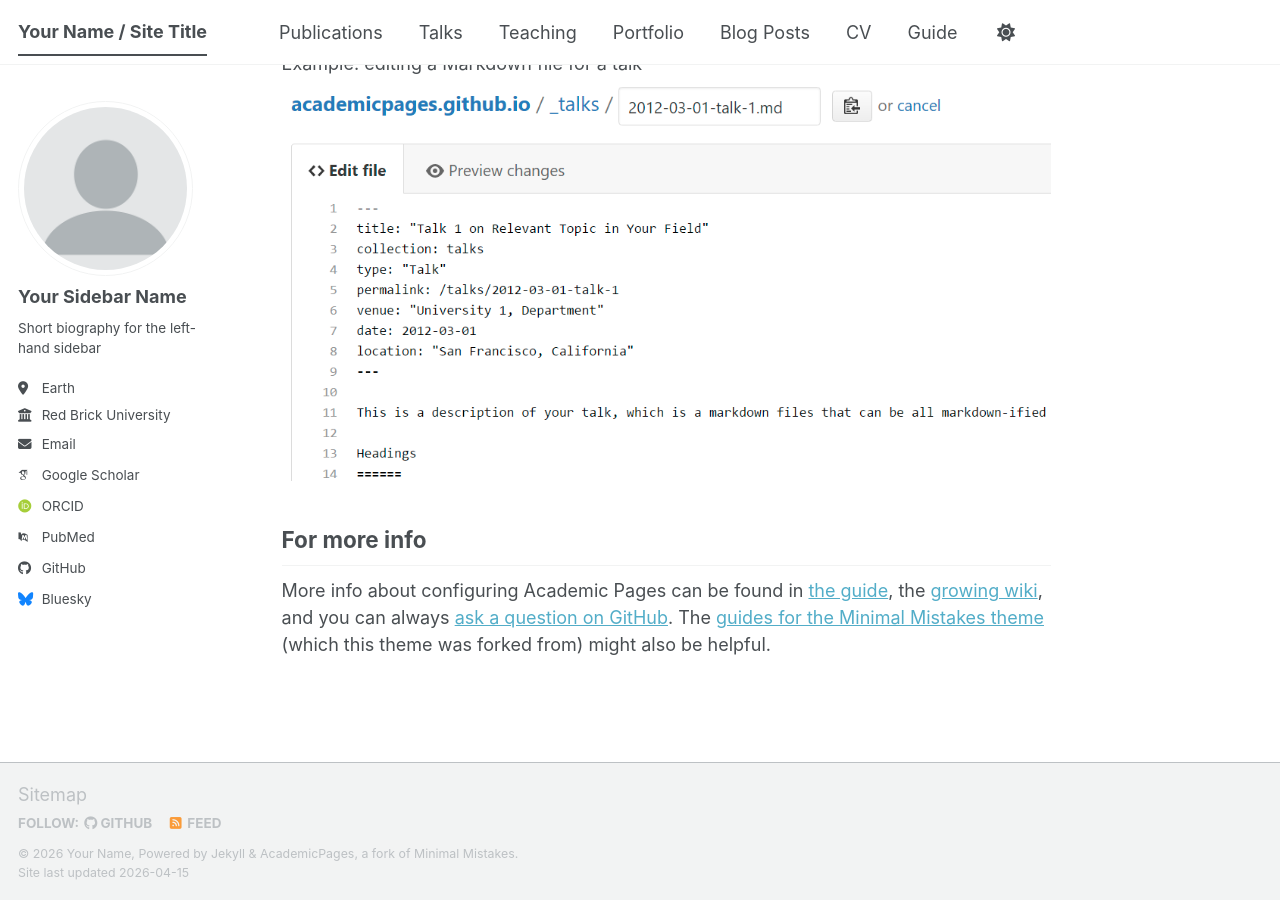
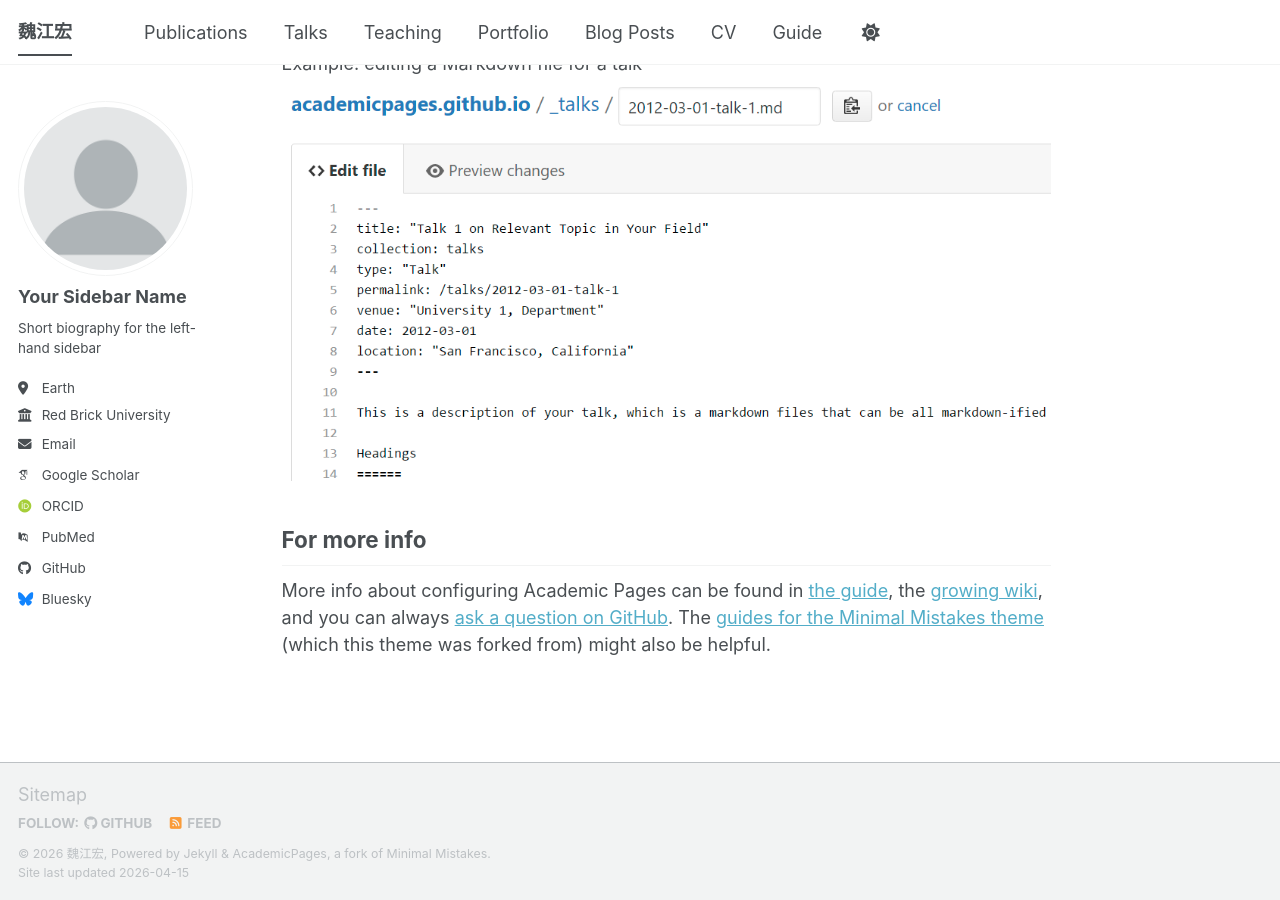
Before and after one commit to jhw-crypt/jhw-crypt.github.io, a Jekyll site: the page built from _pages/about.md, in a window 1280 px wide and 900 px high, scrolled down 2720 px. Built offline with Jekyll 4.4.1, drawn with Linux system fonts in a browser that asks for light colours; some web fonts are replaced; a script bundle is joined from its source files by our own code; library files that are not in the unit come from our copies.

Commit message:
Update _config.yml

```diff
--- a/_config.yml
+++ b/_config.yml
@@ -9,9 +9,9 @@
 # Basic Site Settings
 locale                   : "en-US"
 site_theme               : "default" # The available themes options are "default", "air", "sunrise", "mint", "dirt" and "contrast"
-title                    : "Your Name / Site Title"
+title                    : "魏江宏"
 title_separator          : "-"
-name                     : &name "Your Name"
+name                     : &name "魏江宏"
 description              : &description "Your Name's academic portfolio"   # Update this with a general description of your site, this is the default if not overridden by a page
 url                      : https://academicpages.github.io # The base hostname & protocol for your site e.g. "https://[your GitHub username].github.io",
                                                            # or if you already have some other page hosted on Github then use "https://[your GitHub username].github.io/[Your Repo Name]"
```
